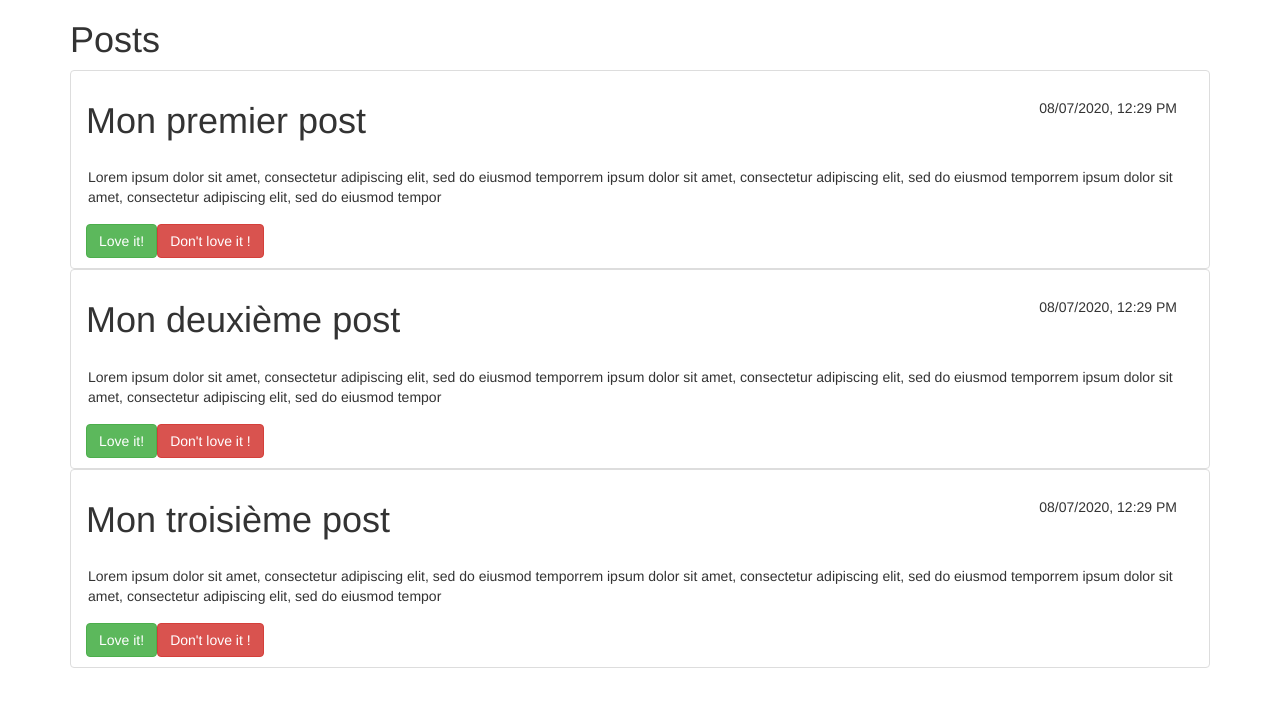
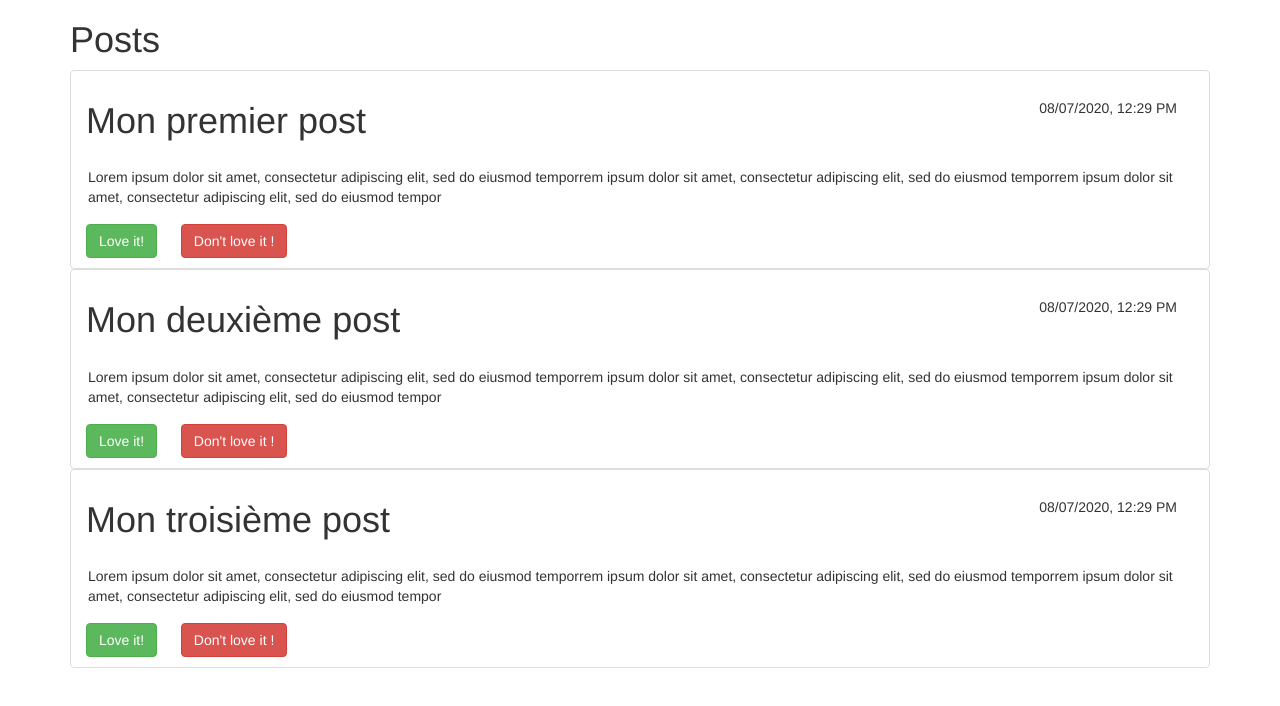
Before and after one commit to alexgirel/mon-blog, an Angular app: page / in a window 1280 px wide. Shown: the top 706 px of the page. Built offline with nearby package versions, Linux system fonts and the light colour scheme.

Commit message:
Finalisation du 1er exercice

```diff
--- a/src/app/post-list-item/post-list-item.component.html
+++ b/src/app/post-list-item/post-list-item.component.html
@@ -14,14 +14,12 @@
             <p>{{ post.contenuPost }}</p>
         </div>
     </div>
-   <!-- <div class="row">
-        <div class="col-sm-1">-->
-            <button class="btn btn-success my-2"
-                    (click)="onLoveIt()">Love it!</button>
-     <!--   </div>
-        <div class="col-sm-1"> -->
-            <button class="btn btn-danger"
-                    (click)="onDontLoveIt()">Don't love it !</button>
-        <!-- </div>
-    </div> -->
+   <div class="row">
+        <div class="col-sm-1">
+            <button class="btn btn-success" (click)="onLoveIt()">Love it!</button>
+        </div>
+        <div class="col-sm-1">
+            <button class="btn btn-danger" (click)="onDontLoveIt()">Don't love it !</button>
+        </div>
+    </div>
 </li>
```
